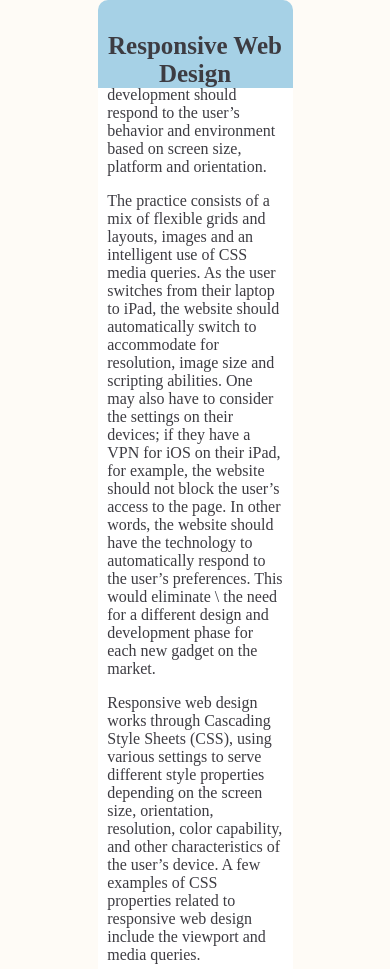
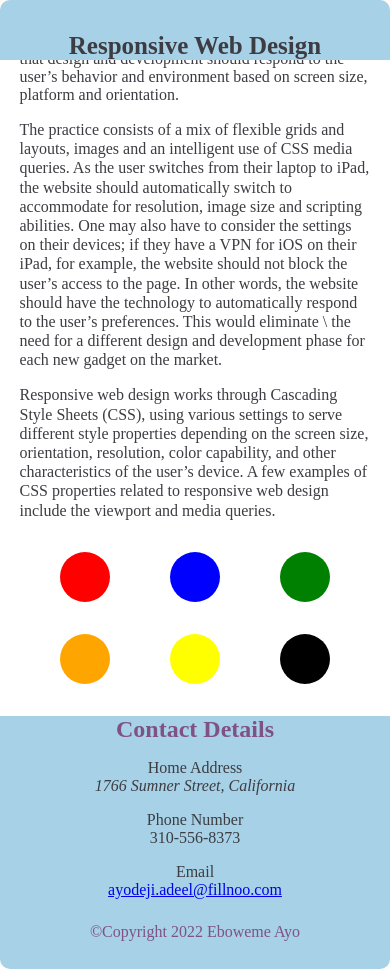
Before and after one commit to lebrin-Ay/Responsive-design-test, a plain HTML site: page index.html in a window 390 px wide. Shown: the top 969 px of the page. Drawn offline with Linux system fonts and the light colour scheme.

Commit message:
Adjusted the responsiveness

```diff
--- a/style.css
+++ b/style.css
@@ -45,15 +45,18 @@ h1 {
 }
 
 .fist-paragraph {
-    line-height: 1.8;
+    line-height: 1.2;
+    /* margin-bottom: 10rem; */
 }
 
 .second-paragraph {
     margin-top: 1rem;
+    line-height: 1.2;
 }
 
 .third-paragraph {
     margin-top: 1rem;
+    line-height: 1.2;
 }
 
 .container {
@@ -149,6 +152,10 @@ footer {
         border-radius: 500px;
     }
 
+    footer {
+        height: 30vh;
+    }
+
 }
 
 @media screen and (max-width: 917px) {
@@ -171,11 +178,14 @@ footer {
 
 }
 
-@media screen and (max-width: 938px) {
-    footer {
-        height: 30vh;
-    }
+@media screen and (max-width: 750px) {
+   .main-container {
+    width: 100%;
+   }
 
+   .heading {
+    width: 100%;
+   }
 }
 
 @media screen and (max-width: 322px) {
@@ -202,6 +212,10 @@ footer {
         font-size: 25px;
     }
 
+    .main-container {
+        width: 100%;
+    }
+
 }
 
 @media screen and (max-width: 447px) {
@@ -213,4 +227,12 @@ footer {
         border-radius: 500px;
     }
 
+    .main-container {
+        width: 100%;
+    }
+
+    .heading {
+        width: 100%;
+    }
+
 }
```
